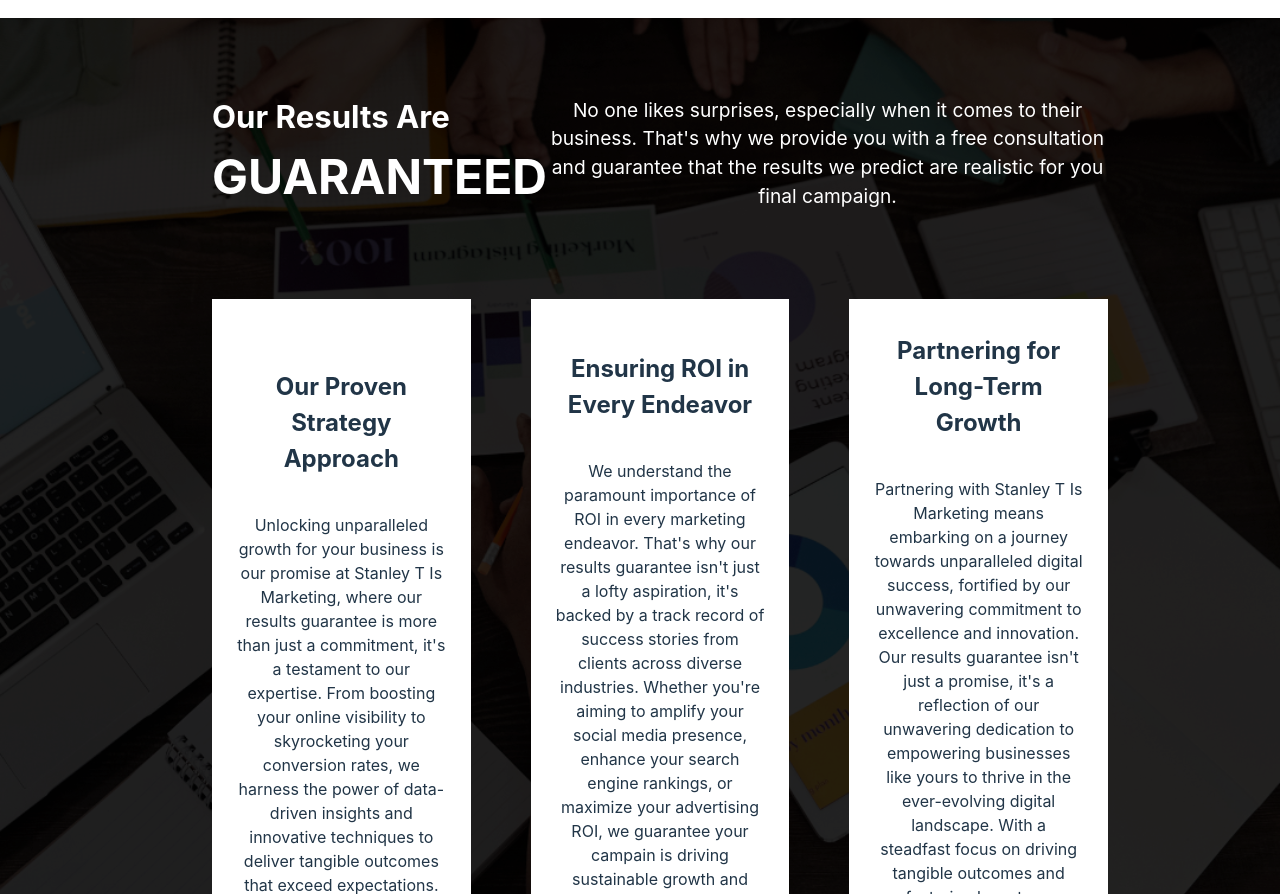
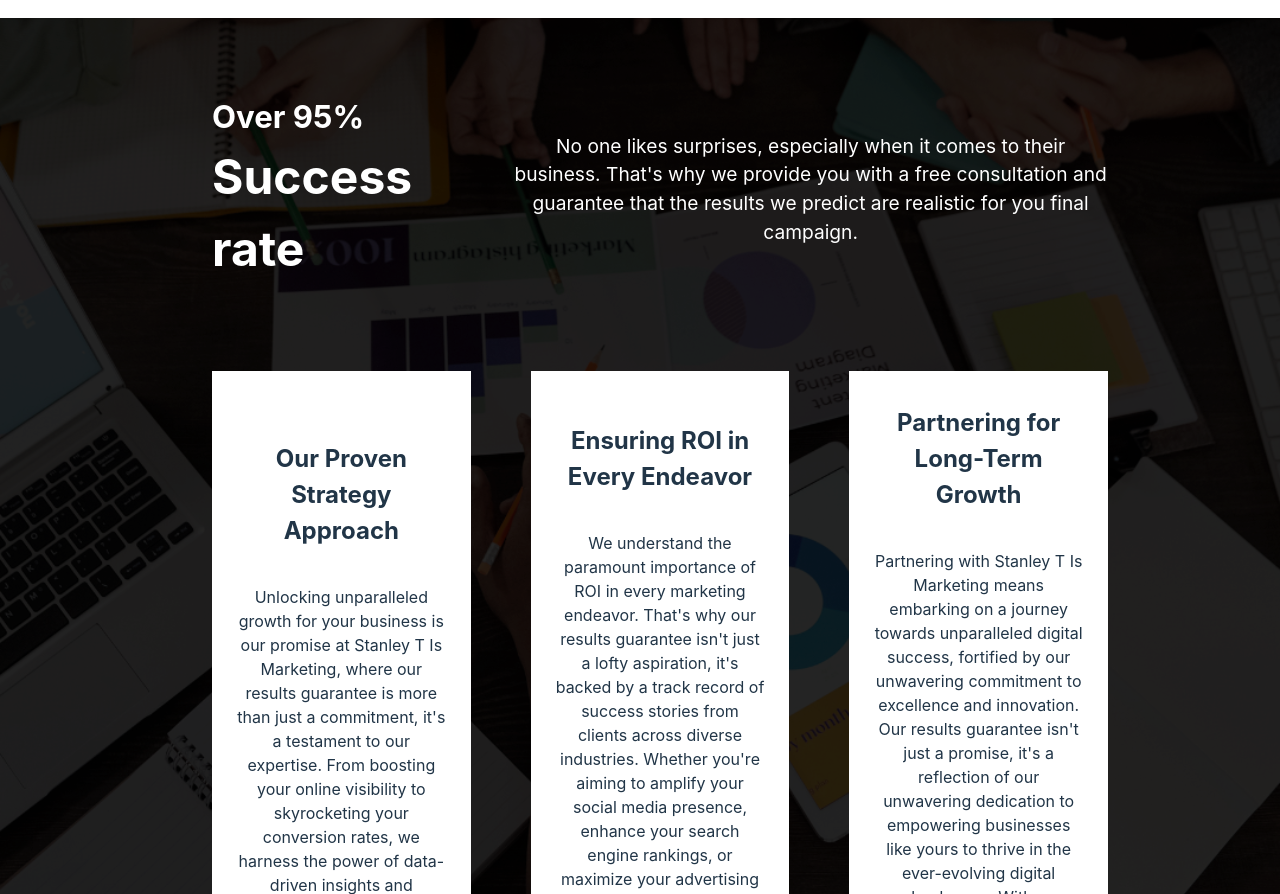
Before and after one commit to BronzeMik/stanleytismarketingagency, a React (Vite) app: page / in a window 1280 px wide. Shown: the part 1220-2114 px from the top of the page. Built offline with nearby package versions, Linux system fonts and the light colour scheme.

Commit message:
update guarantee

```diff
--- a/src/components/Guarantee/GuaranteeContent.jsx
+++ b/src/components/Guarantee/GuaranteeContent.jsx
@@ -6,7 +6,7 @@ export default function GuaranteeContent() {
         <>
             <div className='guarantee-content-container'>
                 <div className='guarantee-title'>
-                    <h2>Our Results Are <br/><b className='bold-large'>GUARANTEED</b></h2>
+                    <h2>Over 95% <br/><b className='bold-large'>Success rate</b></h2>
                 </div>
                 <div className='guarantee-description'>
                     <p>No one likes surprises, especially when it comes to their business. That&apos;s why we provide you with a free consultation and guarantee that the results we predict are realistic for you final campaign.</p>
```
